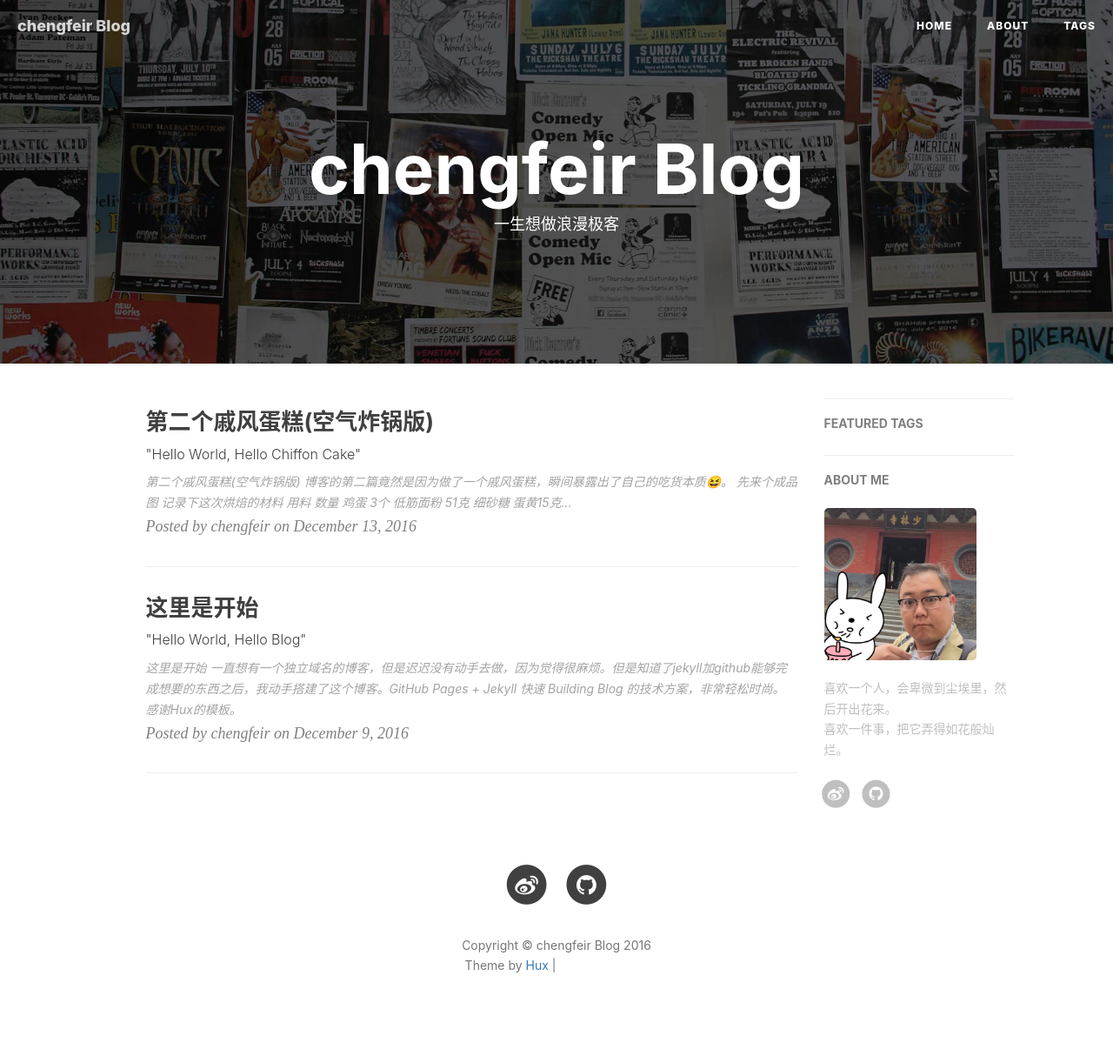
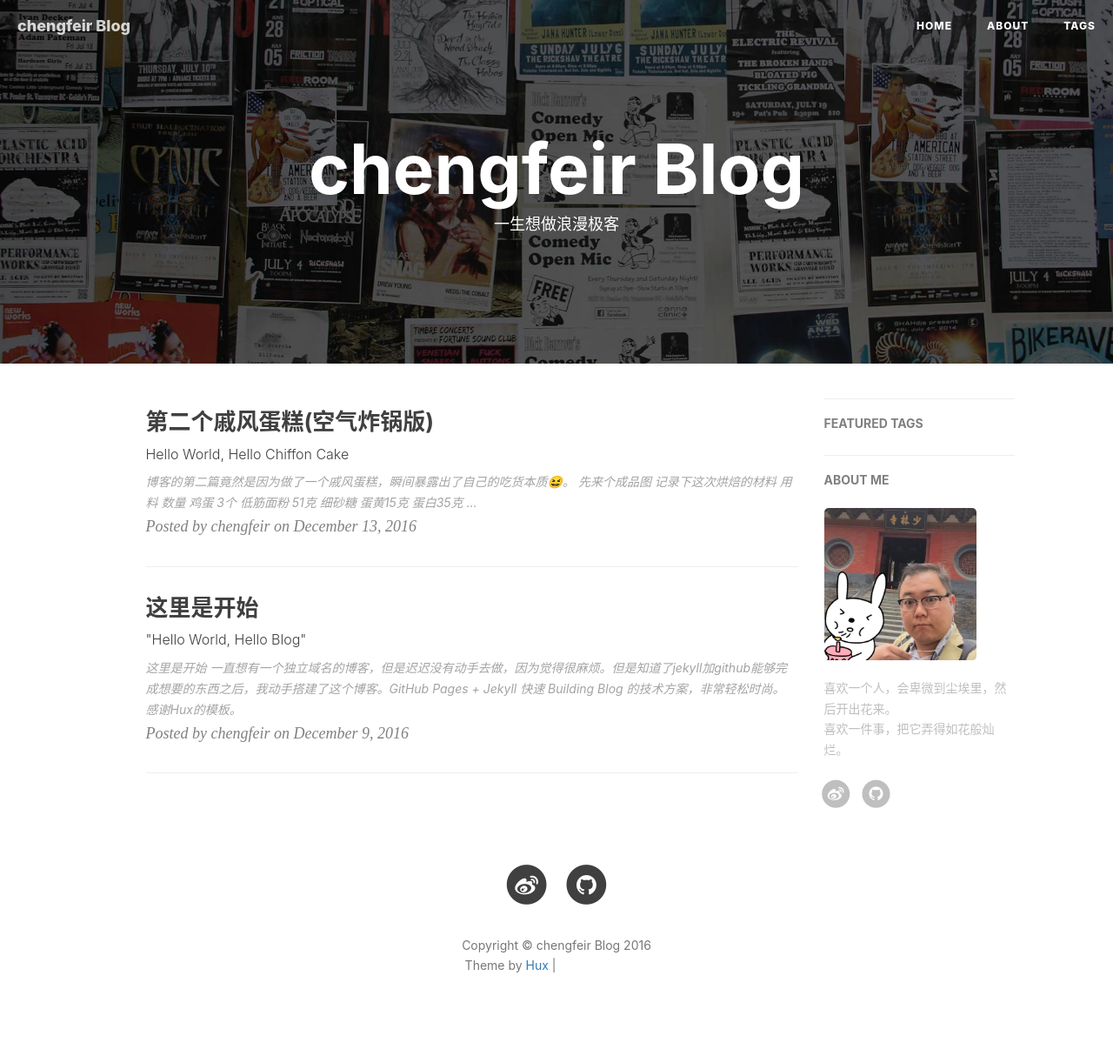
Before and after one commit to rongfei3380/my-Blog-site, a Jekyll site: the page built from index.html, in a window 1280 px wide. Shown: the whole page at 87% size. Built offline with Jekyll 4.4.1, drawn with Linux system fonts in a browser that asks for light colours; nearby versions of some CDN libraries; the list of posts is cut into pages by our own code; comment, search, counter and statistics services are not loaded; grey boxes are pictures that could not be loaded.

Commit message:
no message

```diff
--- a/_posts/2016-12-12-second-chiffon-cake.md
+++ b/_posts/2016-12-12-second-chiffon-cake.md
@@ -1,7 +1,7 @@
 ---
 layout:     post
 title:      "第二个戚风蛋糕(空气炸锅版)"
-subtitle:   " \"Hello World, Hello Chiffon Cake\""
+subtitle:   "Hello World, Hello Chiffon Cake"
 date:       2016-12-13 00:57:00
 author:     "chengfeir"
 header-img: "img/post-bg-alitrip.jpg"
@@ -9,7 +9,6 @@ catalog: true
 tags:
     - 烘焙
 ---
-# 第二个戚风蛋糕(空气炸锅版)
 
 博客的第二篇竟然是因为做了一个戚风蛋糕，瞬间暴露出了自己的吃货本质😆。
 
```
